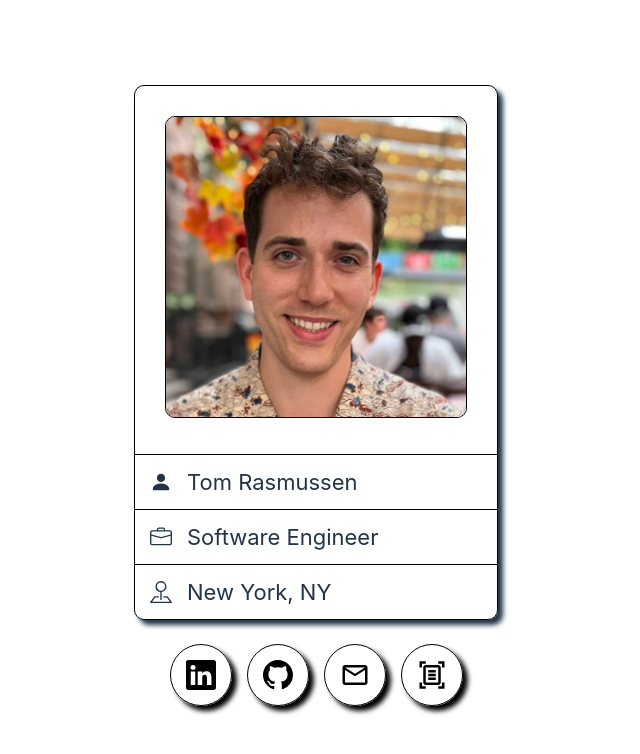
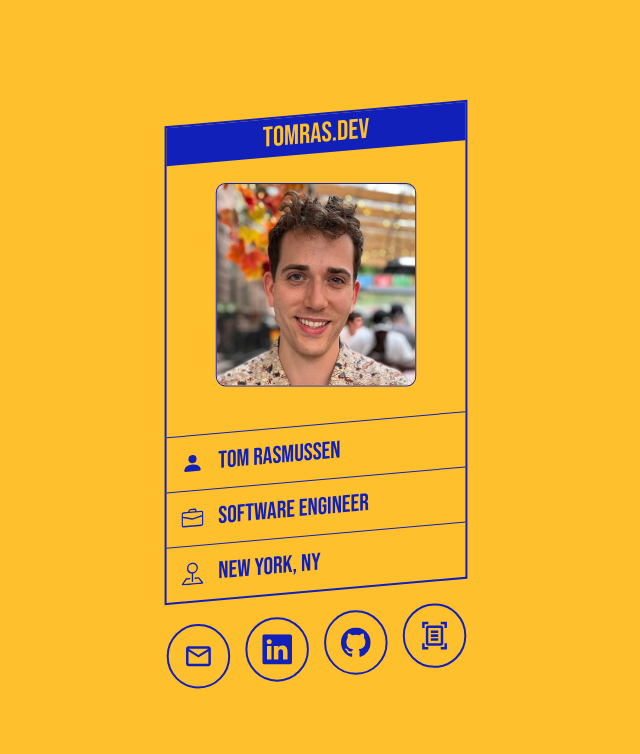
Before and after one commit to torasmu/me, a React (Vite) app in the folder app/: page / in a window 1280 px wide. Shown: the top 754 px of the page, without its empty margins (324-964 px from the left). Built offline with nearby package versions, Linux system fonts and the light colour scheme.

Commit message:
orange and blue theme (#5)

```diff
--- a/app/index.html
+++ b/app/index.html
@@ -3,6 +3,15 @@
   <head>
     <meta charset="UTF-8" />
     <link rel="icon" type="image/jpeg" href="/headshot.jpeg" />
+
+    <!-- Bebas Neue font -->
+    <link rel="preconnect" href="https://fonts.googleapis.com" />
+    <link rel="preconnect" href="https://fonts.gstatic.com" crossorigin />
+    <link
+      href="https://fonts.googleapis.com/css2?family=Bebas+Neue&display=swap"
+      rel="stylesheet"
+    />
+
     <meta name="viewport" content="width=device-width, initial-scale=1.0" />
     <title>Tom Rasmussen</title>
   </head>
--- a/app/package.json
+++ b/app/package.json
@@ -5,8 +5,7 @@
   "type": "module",
   "scripts": {
     "dev": "vite",
-    "build": "tsc && vite build",
-    "preview": "vite preview"
+    "build": "tsc && vite build"
   },
   "dependencies": {
     "react": "^18.2.0",
--- a/app/src/components/LinkBubble.tsx
+++ b/app/src/components/LinkBubble.tsx
@@ -4,12 +4,17 @@ const Bubble = styled.a`
   display: inline-flex;
   justify-content: center;
   align-items: center;
-  border: 1px solid black;
+  border: 2px solid #1220ba;
   width: 60px;
   height: 60px;
   border-radius: 50%;
-  box-shadow: 5px 5px 5px;
-  color: black;
+  color: #1220ba;
+  transform: rotate(5deg) skew(5deg);
+
+  :hover {
+    color: #1812ff;
+    border-color: #1812ff;
+  }
 
   > svg {
     height: 50%;
--- a/app/src/components/LinkBubbles.tsx
+++ b/app/src/components/LinkBubbles.tsx
@@ -10,16 +10,17 @@ const BubbleBuddy = styled.div`
   gap: 15px;
   height: 80px;
   margin-top: 15px;
+  transform: rotate(-5deg) skew(-5deg);
 `
 
 const LinkBubbles = () => (
   <BubbleBuddy>
+    <LinkBubble href="mailto:tomras12@gmail.com" icon={<MdMailOutline />} />
     <LinkBubble
       href="https://www.linkedin.com/in/tom-rasmussen-760918103/"
       icon={<BsLinkedin />}
     />
     <LinkBubble href="https://github.com/torasmu" icon={<BsGithub />} />
-    <LinkBubble href="mailto:tomras12@gmail.com" icon={<MdMailOutline />} />
     <LinkBubble href="/resume.pdf" icon={<MdOutlineDocumentScanner />} />
   </BubbleBuddy>
 )
--- a/app/src/components/NameCard.tsx
+++ b/app/src/components/NameCard.tsx
@@ -2,17 +2,24 @@ import styled from 'styled-components'
 import PersonData, { PersonDataType } from './PersonData'
 
 const Card = styled.div`
-  border: 1px solid black;
-  border-radius: 10px;
+  border: 2px solid #1220ba;
   min-width: 300px;
-  box-shadow: 5px 5px 5px;
+  transform: rotate(-5deg) skew(-5deg);
+`
+
+const Header = styled.div`
+  background-color: #1220ba;
+  color: #ffc02e;
+  font-size: 28px;
+  line-height: 38px;
 `
 
 const Headshot = styled.img`
-  width: 300px;
-  border: 1px solid black;
+  width: 200px;
+  border: 1px solid #1220ba;
   border-radius: 10px;
   margin: 30px;
+  transform: rotate(5deg) skew(5deg);
 `
 
 type NameCardProps = {
@@ -24,10 +31,13 @@ type NameCardProps = {
 const NameCard = ({ name, job, location }: NameCardProps) => {
   return (
     <Card>
-      <Headshot src="/headshot.jpeg" alt="Headshot" />
-      <PersonData type={PersonDataType.Name} text={name} />
-      <PersonData type={PersonDataType.Job} text={job} />
-      <PersonData type={PersonDataType.Location} text={location} />
+      <Header>tomras.dev</Header>
+      <div>
+        <Headshot src="/headshot.jpeg" alt="Headshot" />
+        <PersonData type={PersonDataType.Name} text={name} />
+        <PersonData type={PersonDataType.Job} text={job} />
+        <PersonData type={PersonDataType.Location} text={location} />
+      </div>
     </Card>
   )
 }
--- a/app/src/components/PersonData.tsx
+++ b/app/src/components/PersonData.tsx
@@ -7,12 +7,12 @@ import {
 } from 'react-icons/bs'
 
 const CandyBar = styled.div`
-  border-top: 1px solid black;
+  border-top: 1px solid #1220ba;
   display: flex;
   align-items: center;
   padding: 15px;
   gap: 15px;
-  font-size: 22px;
+  font-size: 24px;
 `
 
 export enum PersonDataType {
--- a/app/src/index.css
+++ b/app/src/index.css
@@ -1,12 +1,11 @@
 :root {
-  font-family: Inter, Avenir, Helvetica, Arial, sans-serif;
+  font-family: 'Bebas Neue', sans-serif;
   font-size: 16px;
   line-height: 24px;
-  font-weight: 400;
+  font-weight: bold;
 
-  color-scheme: light dark;
-  color: #213547;
-  background-color: #ffffff;
+  color: #1220ba;
+  background-color: #ffc02e;
 
   font-synthesis: none;
   text-rendering: optimizeLegibility;
```
